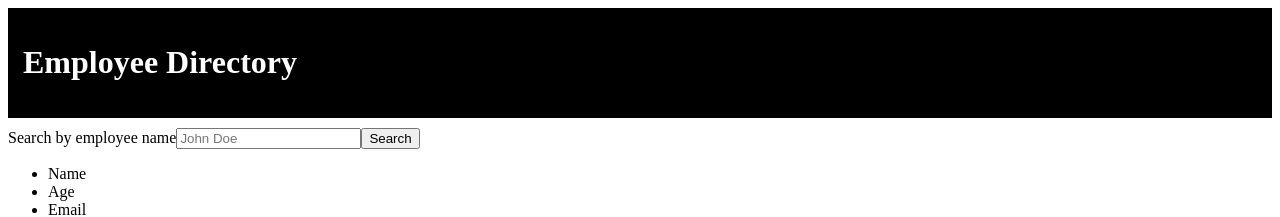
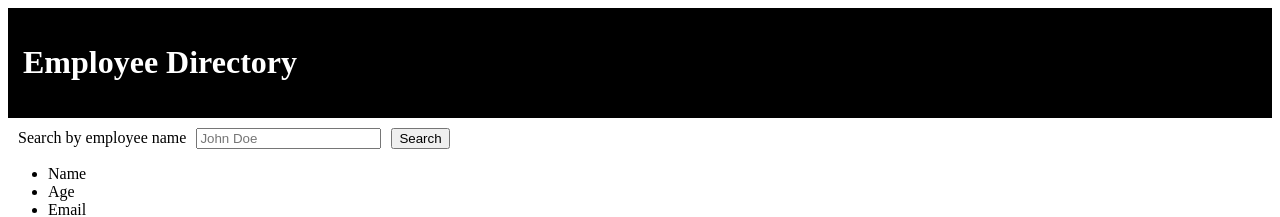
Before and after one commit to wslifer/React-Employee-Directory, a React (Create React App) app: page / in a window 1280 px wide. Shown: the top 217 px of the page. Built offline with nearby package versions, Linux system fonts and the light colour scheme; no server answers.

Commit message:
styling for searchbar

```diff
--- a/src/components/Search/index.js
+++ b/src/components/Search/index.js
@@ -1,9 +1,12 @@
 import React from "react";
+import "./style.css";
 
 function Search({ handleFromSubmit, handleInputChange, search }) {
   return (
-    <form className="search">
-      <label htmlFor="name>">Search by employee name</label>
+    <form className="form-group">
+      <label className="searchName" htmlFor="name">
+        Search by employee name
+      </label>
       <input
         value={search}
         onChange={handleInputChange}
--- /dev/null
+++ b/src/components/Search/style.css
@@ -0,0 +1,6 @@
+.searchName {
+  padding: 10px;
+}
+button {
+  margin-left: 10px;
+}
```
